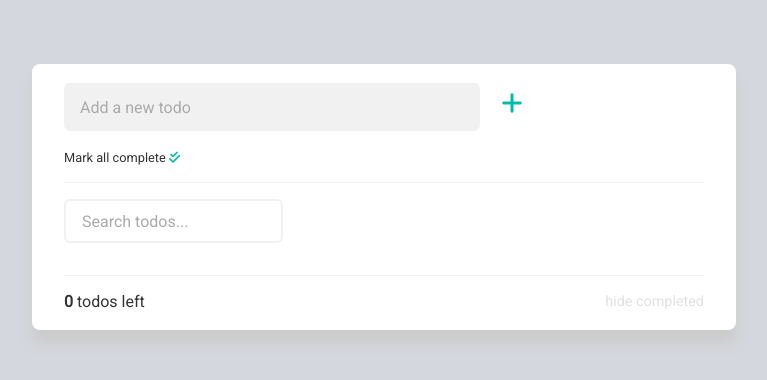
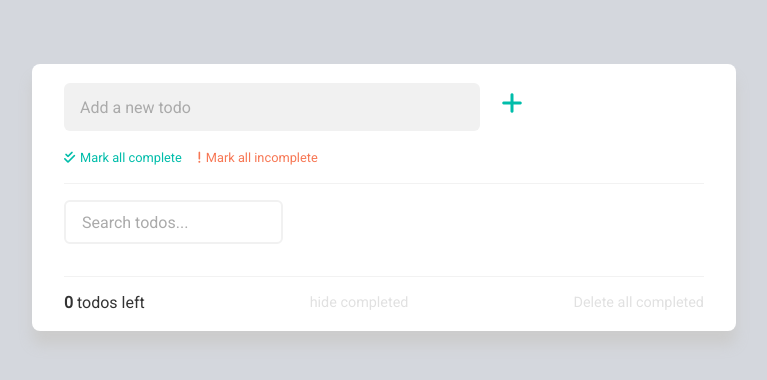
Before and after one commit to edinburghrules/React-todolist, a React (Create React App) app: page / in a window 1280 px wide. Shown: the top 380 px of the page, without its empty margins (256-1023 px from the left). Built offline with nearby package versions, Linux system fonts and the light colour scheme.

Commit message:
added delete all button and functionality

```diff
--- a/src/TodoList.js
+++ b/src/TodoList.js
@@ -20,7 +20,9 @@ class TodoList extends React.Component {
     this.setComplete = this.setComplete.bind(this);
     this.setSearchText = this.setSearchText.bind(this);
     this.hideCompleted = this.hideCompleted.bind(this);
-    this.markAll = this.markAll.bind(this);
+    this.markAllComplete = this.markAllComplete.bind(this);
+    this.markAllIncomplete = this.markAllIncomplete.bind(this);
+    this.deleteCompleted = this.deleteCompleted.bind(this);
   }
   addTodo(newTodo) {
     newTodo = {...newTodo, id: uuid()}
@@ -109,12 +111,35 @@ class TodoList extends React.Component {
       hideCompleted: !state.hideCompleted
     }))
   }
-  markAll() {
+  markAllComplete() {
     this.setState(state => ({
       todos: state.todos.map(todo => {
         return {...todo, completed: true }
       })
     }))
+    setTimeout(() => {
+      localStorage.setItem('todos', JSON.stringify(this.state.todos))
+    }, 1000)
+  }
+  markAllIncomplete() {
+    this.setState(state => ({
+      todos: state.todos.map(todo => {
+        return {...todo, completed: false }
+      })
+    }))
+    setTimeout(() => {
+      localStorage.setItem('todos', JSON.stringify(this.state.todos))
+    }, 1000)
+  }
+  deleteCompleted() {
+    this.setState(state => ({
+      todos: state.todos.filter(todo => {
+        return !todo.completed
+      })
+    }))
+    setTimeout(() => {
+      localStorage.setItem('todos', JSON.stringify(this.state.todos))
+    }, 1000)
   }
   render() {
     const incompleteTodos = () => {
@@ -129,7 +154,18 @@ class TodoList extends React.Component {
           <TodoForm addTodo={this.addTodo} />
         </div>
         <div className="mark-all">
-          <button className="mark-all__btn" onClick={this.markAll}>Mark all complete <i className="fas fa-check-double"></i></button>
+          <button
+            className="mark-all__btn mark-all__btn--complete"
+            onClick={this.markAllComplete}>
+            <i className="fas fa-check-double"></i>
+            Mark all complete
+          </button>
+          <button
+            className="mark-all__btn mark-all__btn--incomplete"
+            onClick={this.markAllIncomplete}>
+            <i className="fas fa-exclamation"></i>
+            Mark all incomplete
+          </button>
         </div>
         <div className="line-break"></div>
         <div>
@@ -144,6 +180,12 @@ class TodoList extends React.Component {
           <button disabled={completeTodos() === 0}  className="footer__btn" onClick={this.hideCompleted}>
             {this.state.hideCompleted ? 'show all' : 'hide completed'}
           </button>
+          <button
+            disabled={completeTodos() === 0}
+            className="footer__btn footer__btn--delete-all"
+            onClick={this.deleteCompleted}>
+            Delete all completed
+          </button>
         </div>
       </div>
     )
--- a/src/sass/partials/_todo.scss
+++ b/src/sass/partials/_todo.scss
@@ -9,7 +9,6 @@
   margin-bottom: 1rem;
   border-bottom: 2px solid transparent;
   cursor: pointer;
-
 
   &:hover {
     border-bottom: 2px solid #f1f1f1;
@@ -34,7 +33,7 @@
     display: flex;
 
     & > :first-child {
-      color: #4285F4;
+      color: #47BBFF;
       font-size: 1rem;
       margin-right: 0.6rem;
     }
--- a/src/sass/partials/todolist.scss
+++ b/src/sass/partials/todolist.scss
@@ -10,14 +10,38 @@
 .mark-all {
   margin-top: 1rem;
 
+  & > :first-child {
+    margin-right: 1rem;
+    color: #00bdaa;
+    border-bottom: 2px solid transparent;
+
+      &:hover {
+        border-bottom: 2px solid #00bdaa;
+      }
+
+    & > :first-child {
+      margin-right: .3rem;
+    }
+  }
+
+  & > :last-child {
+    margin-right: 1rem;
+    color: #f77754;
+    border-bottom: 2px solid transparent;
+
+    &:hover {
+      border-bottom: 2px solid #f77754;
+    }
+
+    & > :first-child {
+      margin-right: .3rem;
+    }
+  }
+
   &__btn {
     all: unset;
     font-size: .8rem;
     cursor: pointer;
-
-    & > * {
-      color: #00bdaa;
-    }
   }
 
 }
```
